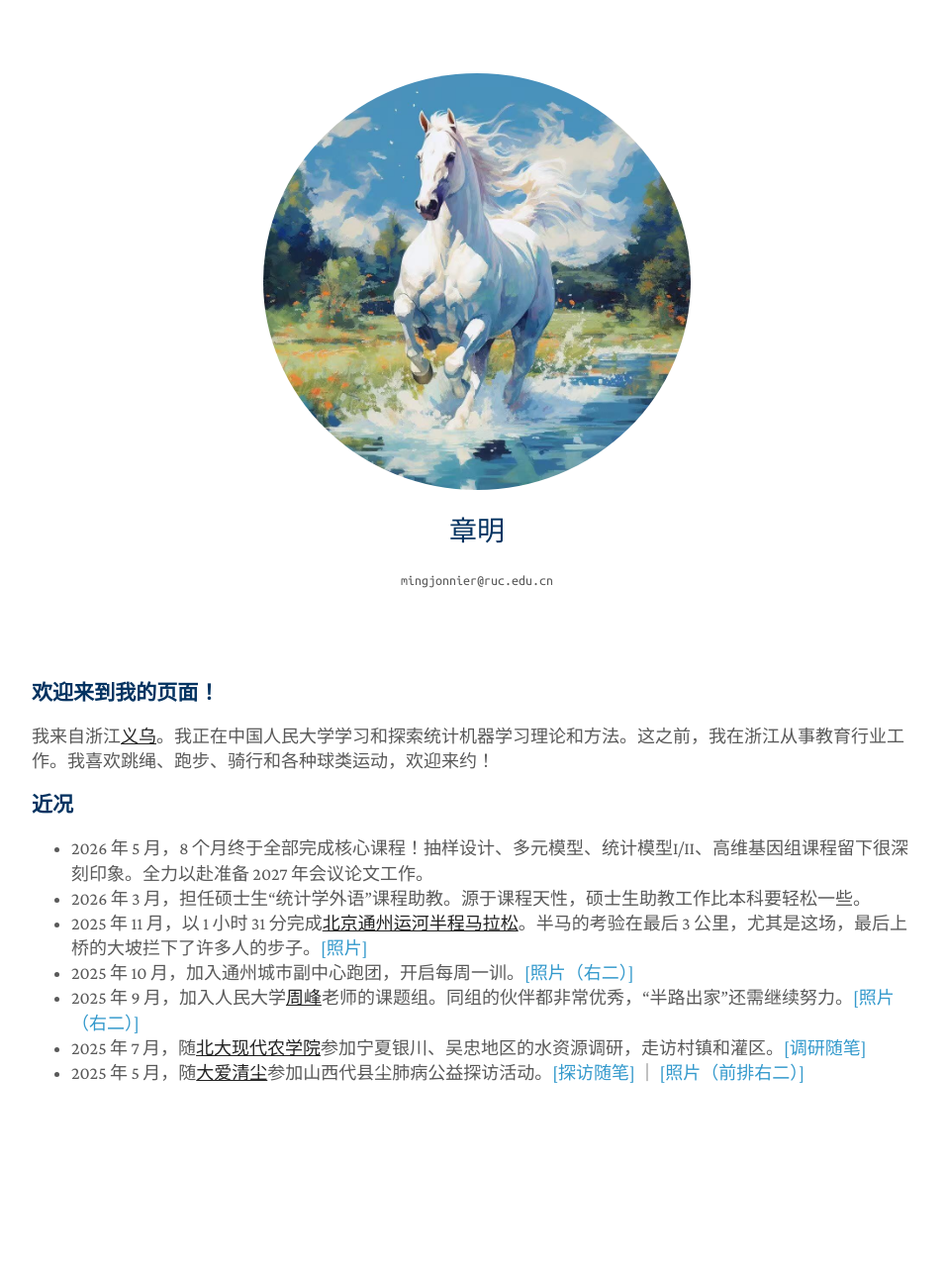
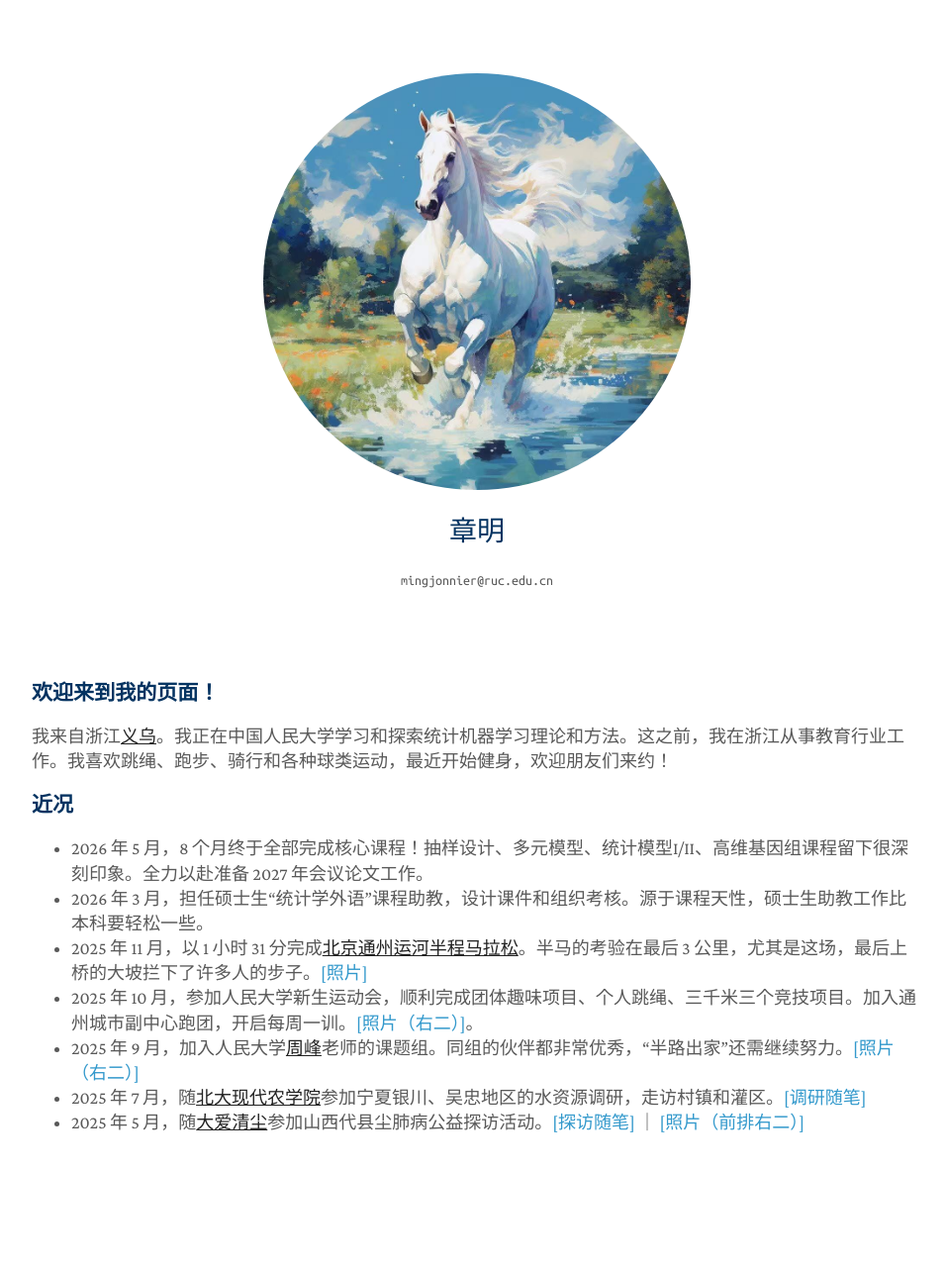
Before and after one commit to zhangming4153/zhangming4153.github.io, a Jekyll site: the page built from cn/index.md, in a window 1280 px wide. Shown: the whole page at 99% size, without its empty margins (158-1115 px from the left). Built offline with Jekyll 4.4.1, drawn with Linux system fonts in a browser that asks for light colours; a style sheet for code colours, icons or effects is not loaded; before the commit the page ends 1228 px from its top, so only the background shows below that.

Commit message:
Update index.md

```diff
--- a/cn/index.md
+++ b/cn/index.md
@@ -5,14 +5,14 @@ title: 章明
 ---
 ### 欢迎来到我的页面！
 
-我来自浙江<a href="https://en.wikipedia.org/wiki/Yiwu"><strong><u>义乌</u></strong></a>。我正在中国人民大学学习和探索统计机器学习理论和方法。这之前，我在浙江从事教育行业工作。我喜欢跳绳、跑步、骑行和各种球类运动，欢迎来约！
+我来自浙江<a href="https://en.wikipedia.org/wiki/Yiwu"><strong><u>义乌</u></strong></a>。我正在中国人民大学学习和探索统计机器学习理论和方法。这之前，我在浙江从事教育行业工作。我喜欢跳绳、跑步、骑行和各种球类运动，最近开始健身，欢迎朋友们来约！
 
 ### 近况
 
 - 2026 年 5 月，8 个月终于全部完成核心课程！抽样设计、多元模型、统计模型I/II、高维基因组课程留下很深刻印象。全力以赴准备 2027 年会议论文工作。
-- 2026 年 3 月，担任硕士生“统计学外语”课程助教。源于课程天性，硕士生助教工作比本科要轻松一些。
+- 2026 年 3 月，担任硕士生“统计学外语”课程助教，设计课件和组织考核。源于课程天性，硕士生助教工作比本科要轻松一些。
 - 2025 年 11 月，以 1 小时 31 分完成<a href="https://baike.baidu.com/item/2025北京通州运河半程马拉松/66790330"><strong><u>北京通州运河半程马拉松</u></strong></a>。半马的考验在最后 3 公里，尤其是这场，最后上桥的大坡拦下了许多人的步子。[[照片]](/assets/tongz_semimara_profile.jpg)
-- 2025 年 10 月，加入通州城市副中心跑团，开启每周一训。[[照片（右二）]](/assets/tongz_group.png)
+- 2025 年 10 月，参加人民大学新生运动会，顺利完成团体趣味项目、个人跳绳、三千米三个竞技项目。加入通州城市副中心跑团，开启每周一训。[[照片（右二）]](/assets/tongz_group.png)。
 - 2025 年 9 月，加入人民大学<a href="https://zhoufeng6288.github.io"><strong><u>周峰</u></strong></a>老师的课题组。同组的伙伴都非常优秀，“半路出家”还需继续努力。[[照片（右二）]](/assets/people_0912.jpg)
 - 2025 年 7 月，随<a href="https://www.saas.pku.edu.cn"><strong><u>北大现代农学院</u></strong></a>参加宁夏银川、吴忠地区的水资源调研，走访村镇和灌区。[[调研随笔]](/assets/Ningxia.pdf)
 - 2025 年 5 月，随<a href="https://daqc.org.cn"><strong><u>大爱清尘</u></strong></a>参加山西代县尘肺病公益探访活动。[[探访随笔]](/assets/Shanxi.pdf) ｜ [[照片（前排右二）]](/assets/daai_202505.jpg)
```
